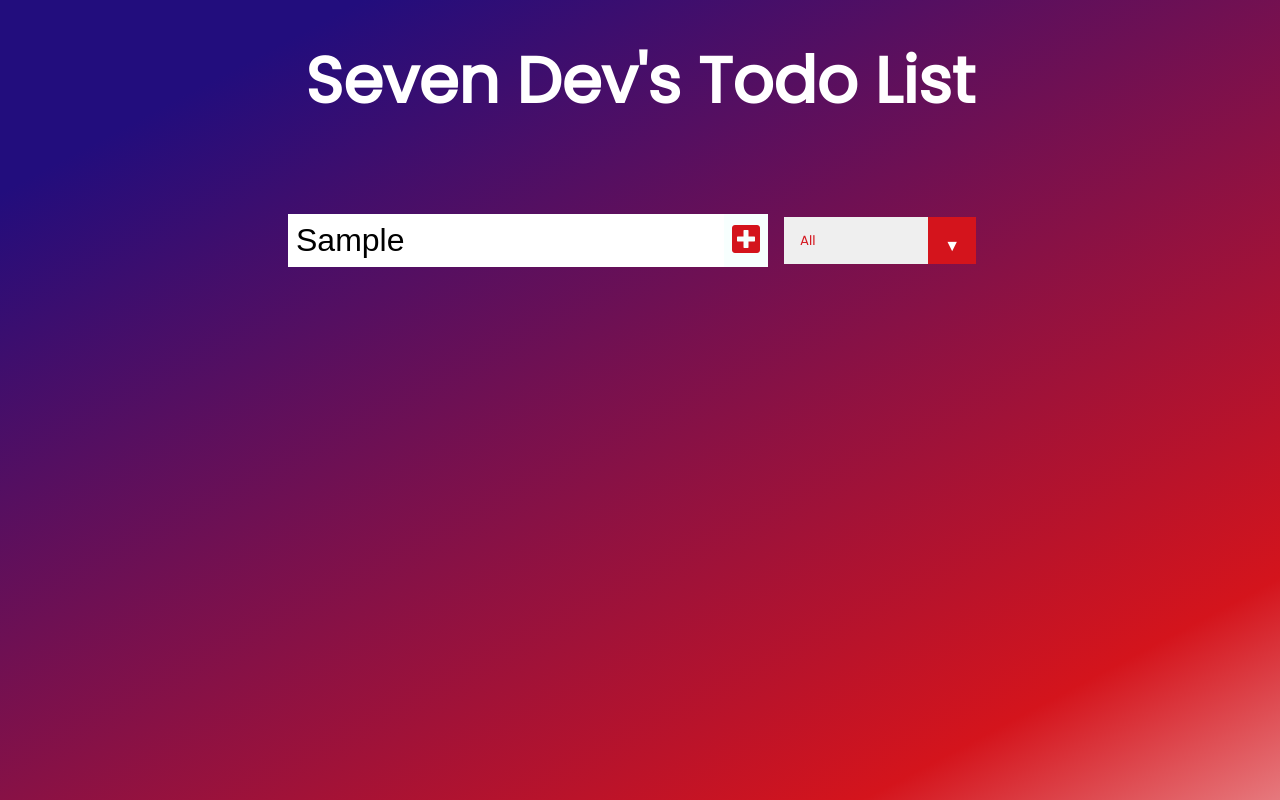
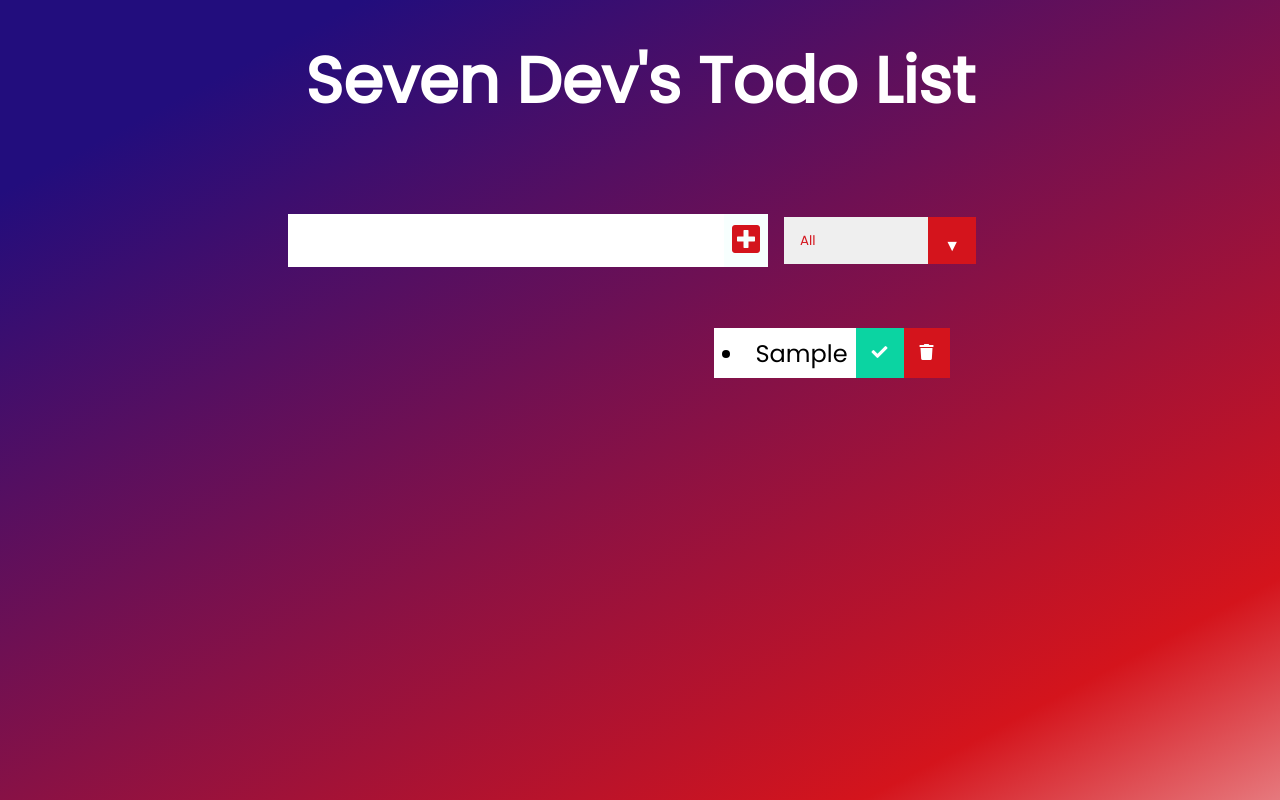
Before and after one commit to junglereef/to-do-list, a React (Create React App) app: page / in a window 1280 px wide. Both pictures are taken after typing "Sample" into the empty fields and a click on the button 746 px from the left and 240 px from the top of the page. Built offline with nearby package versions, Linux system fonts and the light colour scheme.

Commit message:
inputs changes and optimizations

```diff
--- a/src/App.jsx
+++ b/src/App.jsx
@@ -11,8 +11,12 @@ function App() {
       <header>
         <h1>Seven Dev's Todo List</h1>
       </header>
-      <Form setInputText={setInputText} />
-      <Todolist />
+      <Form
+         inputText={inputText}
+         todos={todos}
+         setTodos={setTodos}
+         setInputText={setInputText} />
+      <Todolist  todos={todos}/>
     </div>
   );
 }
--- a/src/components/Form.jsx
+++ b/src/components/Form.jsx
@@ -1,6 +1,6 @@
 import React from 'react';
 
-export default function Form({ setInputText }) {
+export default function Form({ setInputText, todos, setTodos, inputText }) {
   const inputTextHandler = (e) => {
     // eslint-disable-next-line
     console.log(e.target.value);
@@ -8,10 +8,14 @@ export default function Form({ setInputText }) {
   };
   const submitTodoHandler = (e) => {
     e.preventDefault();
-  }
+    setTodos([
+      ...todos, {text: inputText, completed: false, id: Math.random() + 1000 }
+    ]);
+    setInputText("");
+  };
   return (
     <form>
-      <input onChange={inputTextHandler} type="text" className="todo-input" />
+      <input value={inputText} onChange={inputTextHandler} type="text" className="todo-input" />
       <button onClick={submitTodoHandler}  className="todo-button" type="submit">
         <i className="fas fa-plus-square" />
       </button>
--- /dev/null
+++ b/src/components/Todo.jsx
@@ -0,0 +1,17 @@
+import React from "react";
+
+const Todo = ({text}) => {
+    return(
+        <div className="todo">
+            <li className="todo-item">{text}</li>
+            <button className="complete-btn">
+                <i className="fas fa-check" />
+            </button>
+            <button className="trash-btn">
+                <i className="fas fa-trash" />
+            </button>
+        </div>
+    );
+}
+
+export default Todo;
--- a/src/components/Todolist.jsx
+++ b/src/components/Todolist.jsx
@@ -1,9 +1,16 @@
-import React from 'react';
+import React from "react";
+import Todo from  "./Todo";
 
-export default function Todolist() {
+const Todolist = ({ todos}) => {
+
   return (
     <div className="todo-container">
       <ul className="todo-list" />
+      {todos.map(todo => (
+        <Todo text={todo.text} />
+      ))}
     </div>
   );
 }
+
+export default Todolist;
```
